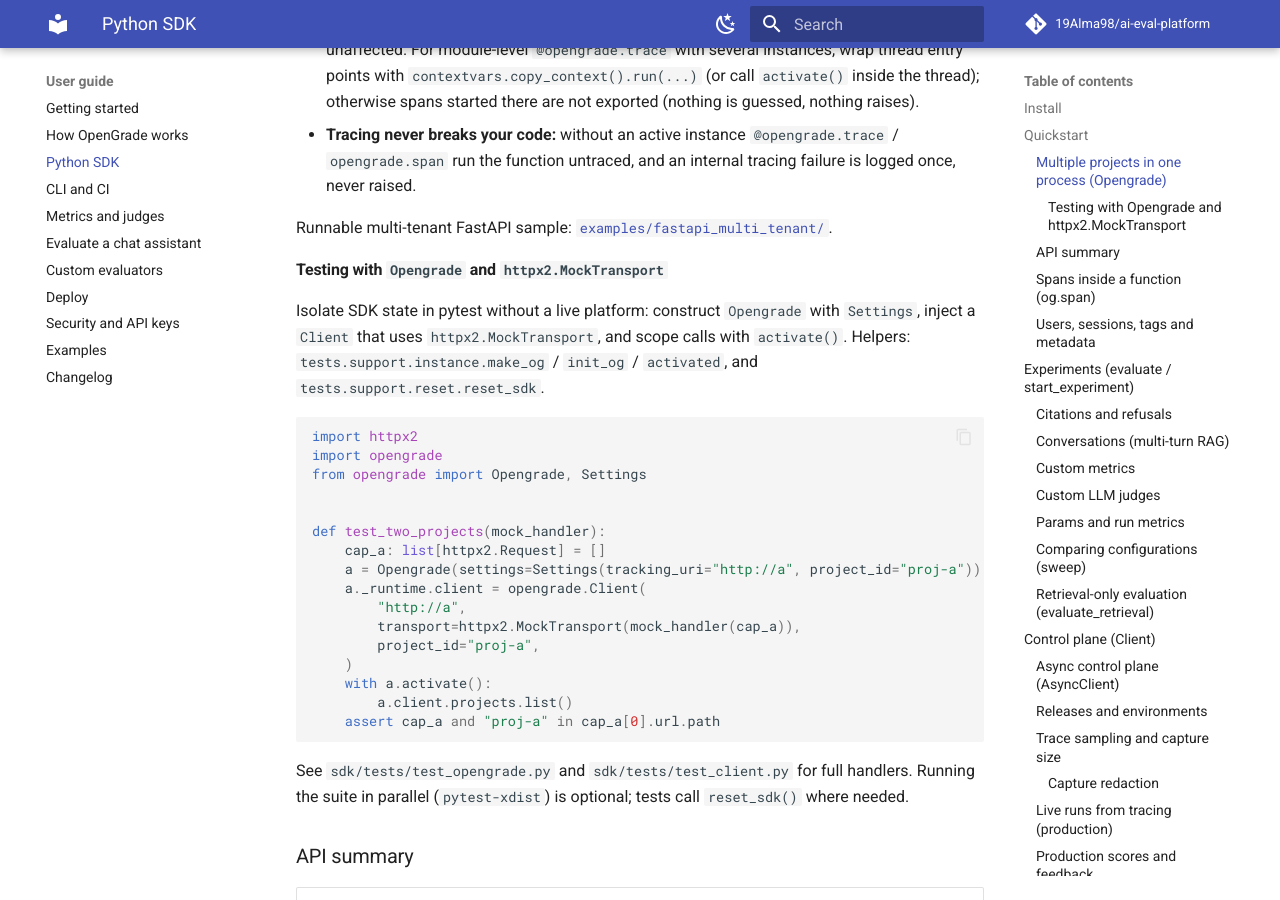
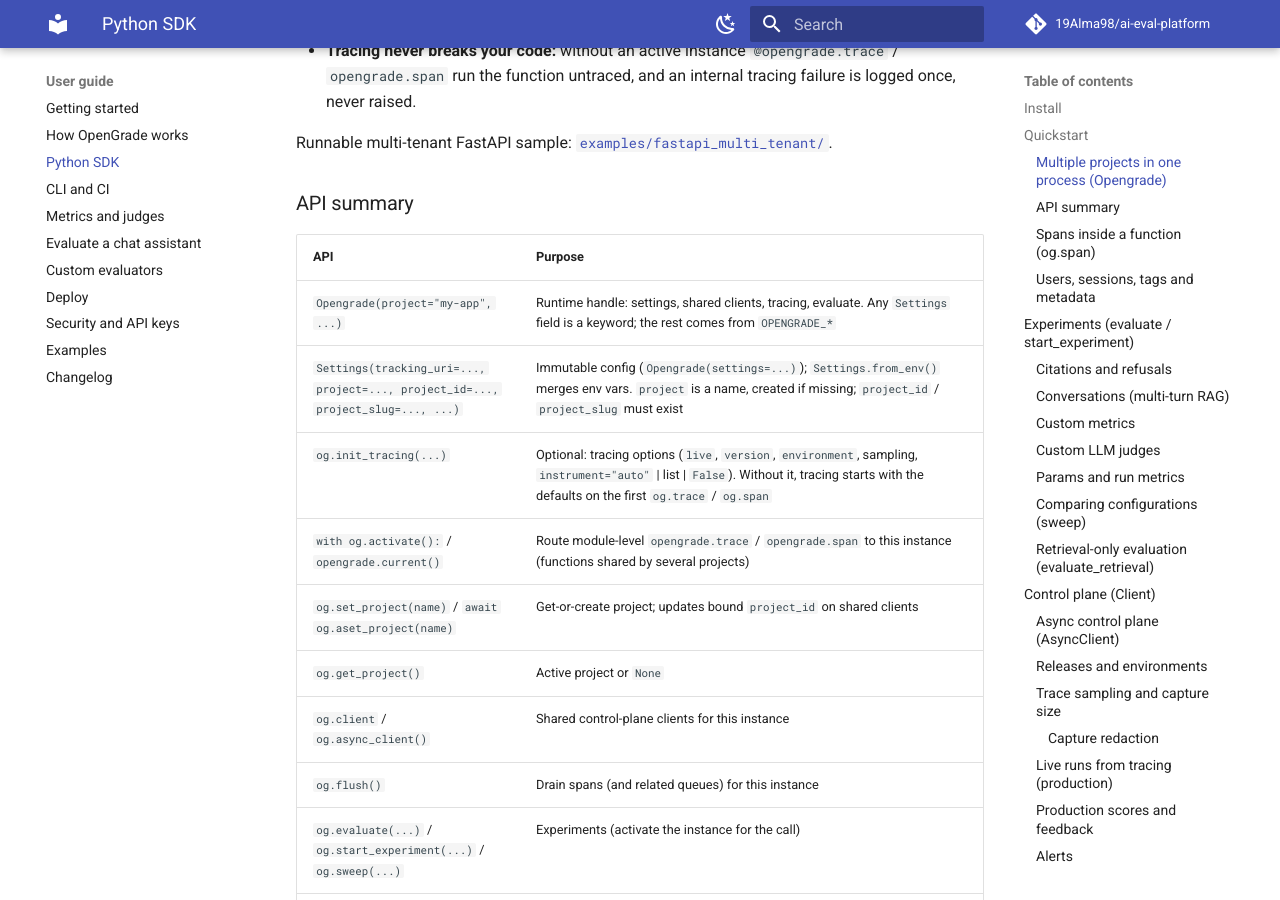
Before and after one commit to 19Alma98/ai-eval-platform, an MkDocs documentation site: the page built from docs/sdk.md, in a window 1280 px wide and 900 px high, scrolled down 2873 px. Built offline with MkDocs 1.6.1 and Material for MkDocs 9.7.7, drawn with Linux system fonts in a browser that asks for light colours; comment, search, counter and statistics services are not loaded; some of the changed text lies outside the part shown.

Commit message:
readme sdk

````diff
--- a/sdk/README.md
+++ b/sdk/README.md
@@ -7,19 +7,11 @@
 ```bash
 uv add opengrade-ai
 uv add 'opengrade-ai[openai]'
+uv add 'opengrade-ai[ai]'   # all tier-1 OpenInference instrumentors
 uv add 'opengrade-ai[ui]'   # also installs opengrade-ai-server (API + packaged UI)
 ```
 
-Pip remains supported:
-
-```bash
-pip install opengrade-ai
-pip install 'opengrade-ai[openai]'
-pip install 'opengrade-ai[ai]'   # all tier-1 OpenInference instrumentors
-pip install 'opengrade-ai[ui]'  # also installs opengrade-ai-server (API + packaged UI)
-```
-
-Individual extras: `openai`, `anthropic`, `langchain`, `llama-index`, `bedrock`, `ui`.
+Pick the extra that matches the LLM stack you instrument: `openai`, `anthropic`, `langchain`, `llama-index`, or `bedrock`. Use `[ai]` for all of those at once, and `[ui]` for the local API + dashboard.
 
 Import path remains `import opengrade`. Local platform (SQLite + UI):
 
@@ -111,31 +103,6 @@
 - **Tracing never breaks your code:** without an active instance `@opengrade.trace` / `opengrade.span` run the function untraced, and an internal tracing failure is logged once, never raised.
 
 Runnable multi-tenant FastAPI sample: [`examples/fastapi_multi_tenant/`](https://github.com/19Alma98/ai-eval-platform/blob/main/examples/fastapi_multi_tenant/README.md).
-
-#### Testing with `Opengrade` and `httpx2.MockTransport`
-
-Isolate SDK state in pytest without a live platform: construct `Opengrade` with `Settings`, inject a `Client` that uses `httpx2.MockTransport`, and scope calls with `activate()`. Helpers: `tests.support.instance.make_og` / `init_og` / `activated`, and `tests.support.reset.reset_sdk`.
-
-```python
-import httpx2
-import opengrade
-from opengrade import Opengrade, Settings
-
-
-def test_two_projects(mock_handler):
-    cap_a: list[httpx2.Request] = []
-    a = Opengrade(settings=Settings(tracking_uri="http://a", project_id="proj-a"))
-    a._runtime.client = opengrade.Client(
-        "http://a",
-        transport=httpx2.MockTransport(mock_handler(cap_a)),
-        project_id="proj-a",
-    )
-    with a.activate():
-        a.client.projects.list()
-    assert cap_a and "proj-a" in cap_a[0].url.path
-```
-
-See `sdk/tests/test_opengrade.py` and `sdk/tests/test_client.py` for full handlers. Running the suite in parallel (`pytest-xdist`) is optional; tests call `reset_sdk()` where needed.
 
 ### API summary
 
````
Also changed, not shown: other parts of sdk/README.md (+0 -1 lines).
